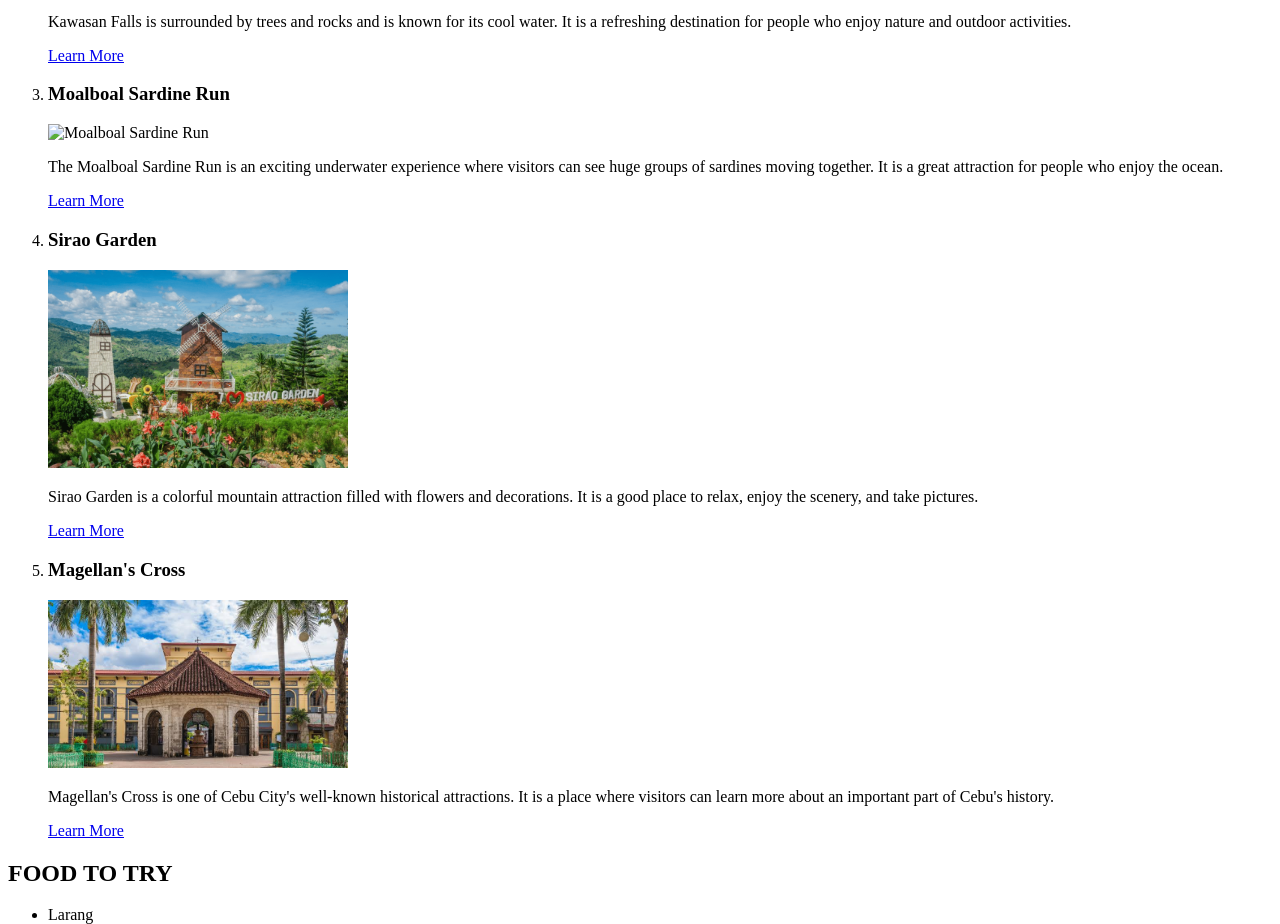
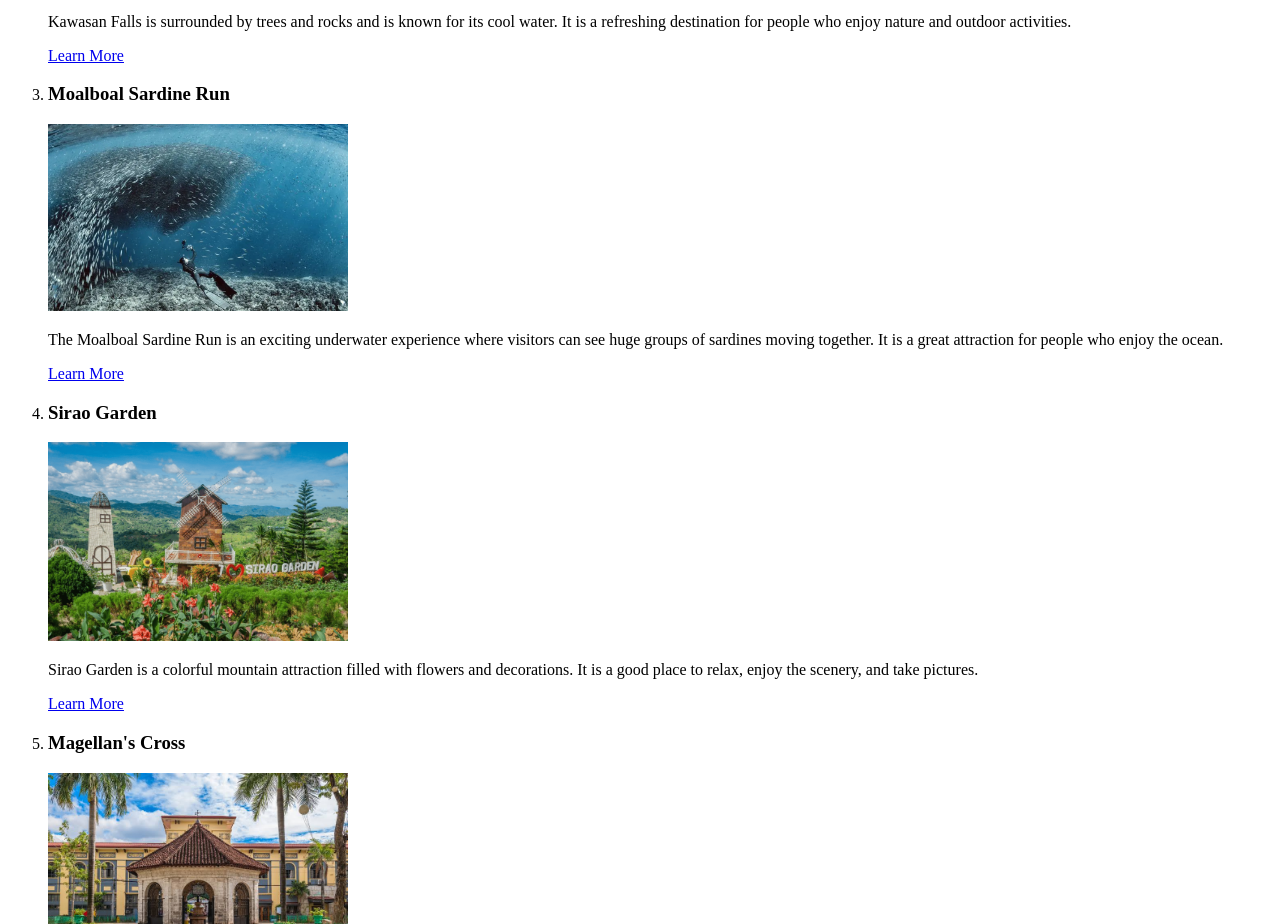
Before and after one commit to nicorosales312-eng/My_Cebu_Travel_Guide, a plain HTML site: page index.html in a window 1280 px wide. Shown: the part 1180-2104 px from the top of the page. Drawn offline with Linux system fonts and the light colour scheme.

Commit message:
Fix image source and attributes in index.html
Corrected image source and attributes in index.html.

```diff
--- a/index.html
+++ b/index.html
@@ -26,8 +26,8 @@
     <h2>Home</h2>
 
     <img src="IMG_2338.jpeg"
-         alt="Welcome to Cebu"
-         width="300">
+         alt="Welcome to Cebu"width
+        ="300">
 <h2 style="font-size: 20px; font-weight: normal; color: black;">
     Welcome to My Cebu Travel Guide
 </h2>
@@ -130,7 +130,7 @@
         <li>
             <h3 id="sardine">Moalboal Sardine Run</h3>
 
-            <img src="IMG_2307.webp"
+            <img src="IMG_2307.jpeg"
                  alt="Moalboal Sardine Run"
                  width="300">
 
```
